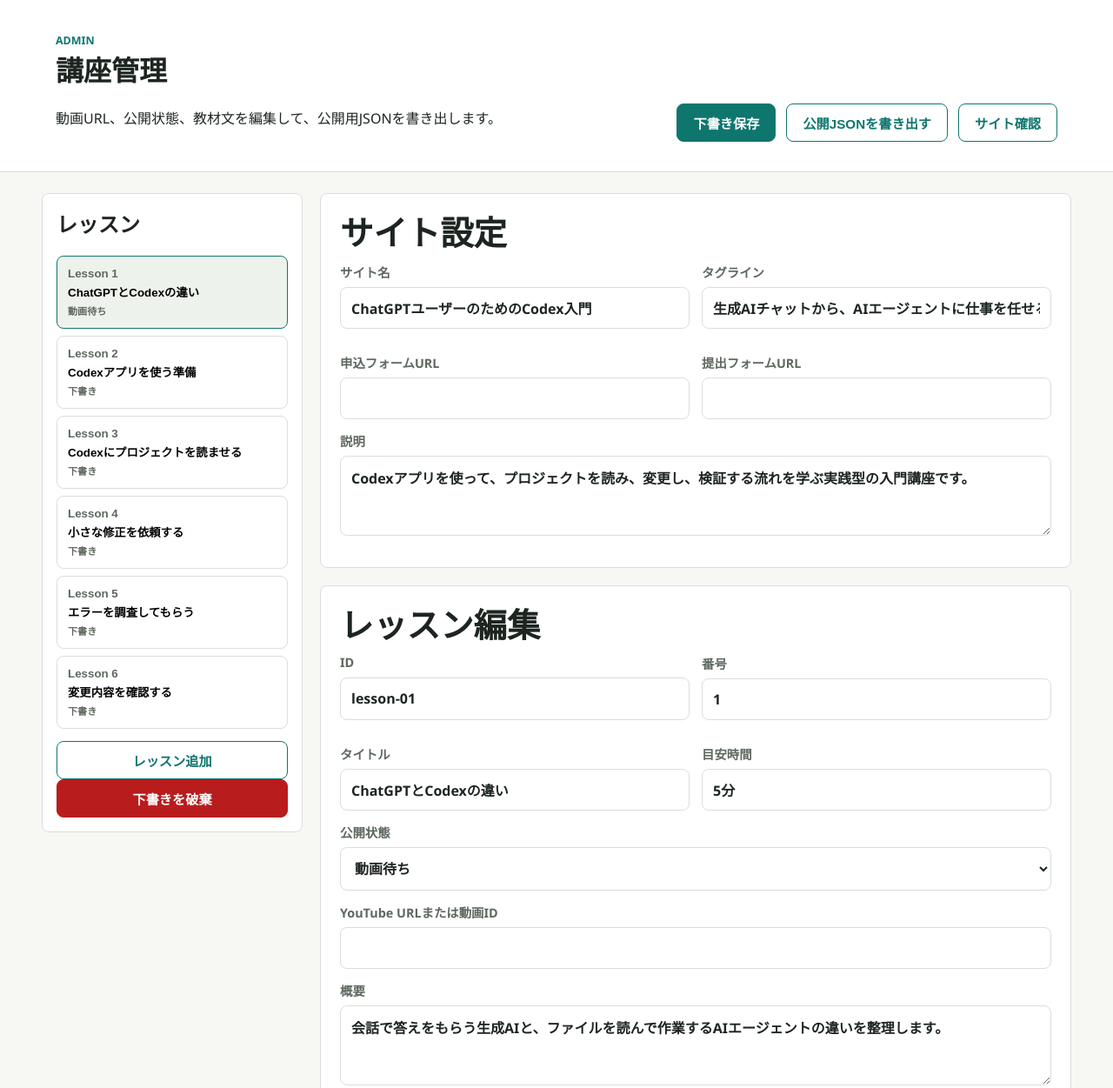
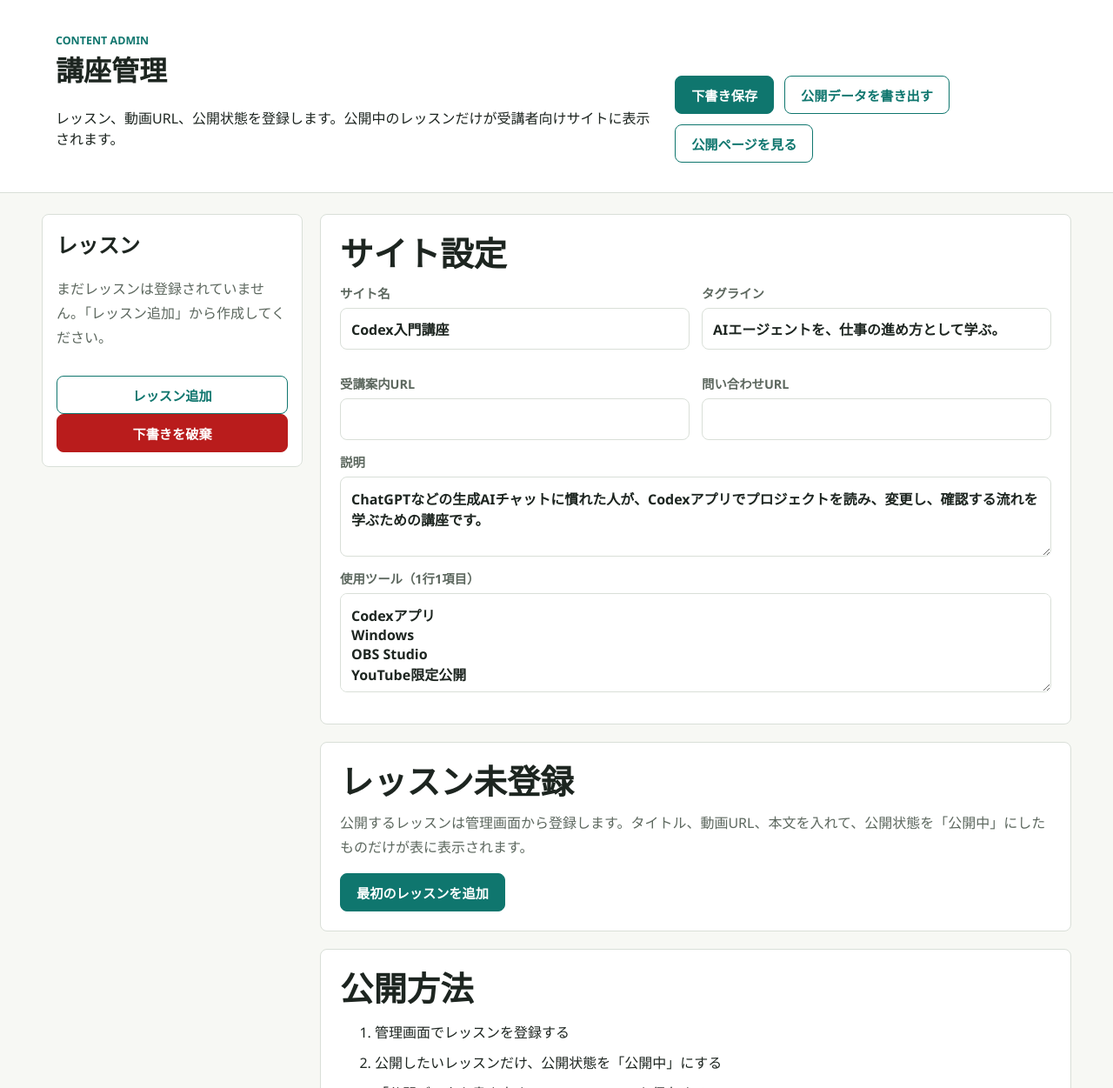
Before and after one commit to kali-n-coder/codex-ai-agent-course, a plain HTML site: page admin/index.html in a window 1280 px wide. Shown: the top 1251 px of the page at 87% size. Drawn offline with Linux system fonts and the light colour scheme.

Commit message:
Prepare production course publishing flow

```diff
--- a/assets/admin.js
+++ b/assets/admin.js
@@ -1,10 +1,10 @@
 const DATA_URL = "../data/course.json";
-const DRAFT_KEY = "codex-course-admin-draft";
+const DRAFT_KEY = "codex-course-admin-draft-v2";
 
 const statusLabels = {
   draft: "下書き",
-  "ready-for-video": "動画待ち",
   published: "公開中",
+  archived: "非公開",
 };
 
 let course = null;
@@ -44,7 +44,7 @@ function field(label, id, value, options = {}) {
   return `
     <label class="field">
       <span>${label}</span>
-      <input id="${id}" type="${type}" value="${escapeHtml(value)}" />
+      <input id="${id}" type="${type}" value="${escapeHtml(value ?? "")}" />
     </label>
   `;
 }
@@ -60,61 +60,58 @@ function joinLines(value) {
   return Array.isArray(value) ? value.join("\n") : "";
 }
 
-function selectedLesson() {
-  return course.lessons.find((lesson) => lesson.id === selectedLessonId) ?? course.lessons[0];
+function emptyLesson() {
+  const nextNumber = Math.max(0, ...(course.lessons ?? []).map((lesson) => Number(lesson.number) || 0)) + 1;
+  return {
+    id: `lesson-${String(nextNumber).padStart(2, "0")}`,
+    number: nextNumber,
+    title: "",
+    status: "draft",
+    duration: "",
+    videoUrl: "",
+    summary: "",
+    objectives: [],
+    steps: [],
+    prompt: "",
+    exercise: "",
+  };
 }
 
-function render() {
-  const lesson = selectedLesson();
-  selectedLessonId = lesson.id;
+function selectedLesson() {
+  return (course.lessons ?? []).find((lesson) => lesson.id === selectedLessonId) ?? null;
+}
 
-  document.querySelector("#admin").innerHTML = `
-    <header class="admin-shell__header">
-      <div>
-        <span class="eyebrow">Admin</span>
-        <h1>講座管理</h1>
-        <p>動画URL、公開状態、教材文を編集して、公開用JSONを書き出します。</p>
-      </div>
-      <div class="admin-actions">
-        <button id="saveDraft" class="button">下書き保存</button>
-        <button id="exportJson" class="button button--ghost">公開JSONを書き出す</button>
-        <a class="button button--ghost" href="../">サイト確認</a>
-      </div>
-    </header>
+function renderLessonList() {
+  const lessons = [...(course.lessons ?? [])].sort((a, b) => Number(a.number) - Number(b.number));
+  if (!lessons.length) {
+    return `<p class="note">まだレッスンは登録されていません。「レッスン追加」から作成してください。</p>`;
+  }
 
-    <main class="admin-shell">
-      <aside class="admin-sidebar">
-        <h2>レッスン</h2>
-        <div class="admin-lesson-list">
-          ${course.lessons
-            .sort((a, b) => a.number - b.number)
+  return lessons
     .map(
       (item) => `
-                <button class="${item.id === lesson.id ? "is-active" : ""}" data-select="${escapeHtml(item.id)}">
-                  <span>Lesson ${item.number}</span>
-                  <strong>${escapeHtml(item.title)}</strong>
+        <button class="${item.id === selectedLessonId ? "is-active" : ""}" data-select="${escapeHtml(item.id)}">
+          <span>Lesson ${escapeHtml(item.number)}</span>
+          <strong>${escapeHtml(item.title || "無題のレッスン")}</strong>
           <small>${statusLabels[item.status] ?? item.status}</small>
         </button>
       `,
     )
-            .join("")}
+    .join("");
+}
+
+function renderLessonEditor(lesson) {
+  if (!lesson) {
+    return `
+      <div class="editor-section">
+        <h2>レッスン未登録</h2>
+        <p class="note">公開するレッスンは管理画面から登録します。タイトル、動画URL、本文を入れて、公開状態を「公開中」にしたものだけが表に表示されます。</p>
+        <button id="addFirstLesson" class="button">最初のレッスンを追加</button>
       </div>
-        <button id="addLesson" class="button button--full button--ghost">レッスン追加</button>
-        <button id="resetDraft" class="button button--full button--danger">下書きを破棄</button>
-      </aside>
+    `;
+  }
 
-      <section class="admin-editor">
-        <div class="editor-section">
-          <h2>サイト設定</h2>
-          <div class="editor-grid">
-            ${field("サイト名", "siteTitle", course.site.title)}
-            ${field("タグライン", "siteTagline", course.site.tagline)}
-            ${field("申込フォームURL", "siteApplyUrl", course.site.applyUrl)}
-            ${field("提出フォームURL", "siteSubmitUrl", course.site.submitUrl)}
-          </div>
-          ${field("説明", "siteDescription", course.site.description, { type: "textarea", rows: 3 })}
-        </div>
-
+  return `
     <div class="editor-section">
       <h2>レッスン編集</h2>
       <div class="editor-grid">
@@ -135,28 +132,69 @@ function render() {
 
       ${field("YouTube URLまたは動画ID", "lessonVideoUrl", lesson.videoUrl)}
       ${field("概要", "lessonSummary", lesson.summary, { type: "textarea", rows: 3 })}
-          ${field("到達目標（1行1項目）", "lessonObjectives", joinLines(lesson.objectives), { type: "textarea", rows: 5 })}
+      ${field("このレッスンで学ぶこと（1行1項目）", "lessonObjectives", joinLines(lesson.objectives), { type: "textarea", rows: 5 })}
       ${field("進め方（1行1項目）", "lessonSteps", joinLines(lesson.steps), { type: "textarea", rows: 5 })}
-          ${field("Codexへの依頼文", "lessonPrompt", lesson.prompt, { type: "textarea", rows: 5 })}
+      ${field("Codexへの依頼例", "lessonPrompt", lesson.prompt, { type: "textarea", rows: 5 })}
       ${field("演習", "lessonExercise", lesson.exercise, { type: "textarea", rows: 4 })}
-          ${field("テロップ案", "lessonCaption", lesson.captionDraft, { type: "textarea", rows: 4 })}
 
       <div class="admin-actions">
-            <button id="applyLesson" class="button">このレッスンを反映</button>
+        <button id="applyLesson" class="button">変更を反映</button>
         <button id="duplicateLesson" class="button button--ghost">複製</button>
         <button id="deleteLesson" class="button button--danger">削除</button>
       </div>
     </div>
+  `;
+}
+
+function render() {
+  const lesson = selectedLesson();
+
+  document.querySelector("#admin").innerHTML = `
+    <header class="admin-shell__header">
+      <div>
+        <span class="eyebrow">Content Admin</span>
+        <h1>講座管理</h1>
+        <p>レッスン、動画URL、公開状態を登録します。公開中のレッスンだけが受講者向けサイトに表示されます。</p>
+      </div>
+      <div class="admin-actions">
+        <button id="saveDraft" class="button">下書き保存</button>
+        <button id="exportJson" class="button button--ghost">公開データを書き出す</button>
+        <a class="button button--ghost" href="../">公開ページを見る</a>
+      </div>
+    </header>
+
+    <main class="admin-shell">
+      <aside class="admin-sidebar">
+        <h2>レッスン</h2>
+        <div class="admin-lesson-list">${renderLessonList()}</div>
+        <button id="addLesson" class="button button--full button--ghost">レッスン追加</button>
+        <button id="resetDraft" class="button button--full button--danger">下書きを破棄</button>
+      </aside>
+
+      <section class="admin-editor">
+        <div class="editor-section">
+          <h2>サイト設定</h2>
+          <div class="editor-grid">
+            ${field("サイト名", "siteTitle", course.site.title)}
+            ${field("タグライン", "siteTagline", course.site.tagline)}
+            ${field("受講案内URL", "siteApplyUrl", course.site.applyUrl)}
+            ${field("問い合わせURL", "siteContactUrl", course.site.contactUrl)}
+          </div>
+          ${field("説明", "siteDescription", course.site.description, { type: "textarea", rows: 3 })}
+          ${field("使用ツール（1行1項目）", "siteTools", joinLines(course.tools), { type: "textarea", rows: 4 })}
+        </div>
+
+        ${renderLessonEditor(lesson)}
 
         <div class="editor-section">
-          <h2>公開手順</h2>
+          <h2>公開方法</h2>
           <ol class="publish-list">
-            <li>編集後に「下書き保存」を押す</li>
-            <li>「公開JSONを書き出す」で course.json をダウンロード</li>
-            <li>data/course.json に置き換える</li>
-            <li>Cloudflare Pagesにデプロイする</li>
+            <li>管理画面でレッスンを登録する</li>
+            <li>公開したいレッスンだけ、公開状態を「公開中」にする</li>
+            <li>「公開データを書き出す」で course.json を保存する</li>
+            <li>data/course.json を置き換えてデプロイする</li>
           </ol>
-          <p class="note">静的サイトなので、サーバーなしで無料公開できます。管理画面から本番へ直接保存したい場合は、次段階でSupabaseかGitHub連携を追加します。</p>
+          <p class="note">この管理画面は無料運用向けの静的エディタです。ログイン付きの本格管理画面にする場合は、次段階でCloudflare Pages FunctionsやSupabaseを追加します。</p>
         </div>
       </section>
     </main>
@@ -170,12 +208,16 @@ function updateSiteFromForm() {
   course.site.tagline = document.querySelector("#siteTagline").value.trim();
   course.site.description = document.querySelector("#siteDescription").value.trim();
   course.site.applyUrl = document.querySelector("#siteApplyUrl").value.trim();
-  course.site.submitUrl = document.querySelector("#siteSubmitUrl").value.trim();
+  course.site.contactUrl = document.querySelector("#siteContactUrl").value.trim();
+  course.tools = splitLines(document.querySelector("#siteTools").value);
 }
 
 function updateLessonFromForm() {
   const lesson = selectedLesson();
-  const newId = document.querySelector("#lessonId").value.trim() || lesson.id;
+  if (!lesson) return;
+
+  const oldId = lesson.id;
+  const newId = document.querySelector("#lessonId").value.trim() || oldId;
   lesson.id = newId;
   selectedLessonId = newId;
   lesson.number = Number(document.querySelector("#lessonNumber").value) || lesson.number;
@@ -188,7 +230,17 @@ function updateLessonFromForm() {
   lesson.steps = splitLines(document.querySelector("#lessonSteps").value);
   lesson.prompt = document.querySelector("#lessonPrompt").value.trim();
   lesson.exercise = document.querySelector("#lessonExercise").value.trim();
-  lesson.captionDraft = document.querySelector("#lessonCaption").value.trim();
+}
+
+function addLesson() {
+  updateSiteFromForm();
+  updateLessonFromForm();
+  course.lessons = course.lessons ?? [];
+  const lesson = emptyLesson();
+  course.lessons.push(lesson);
+  selectedLessonId = lesson.id;
+  saveDraft();
+  render();
 }
 
 function downloadJson() {
@@ -215,7 +267,10 @@ function bindEvents() {
     });
   });
 
-  document.querySelector("#applyLesson").addEventListener("click", () => {
+  document.querySelector("#addLesson")?.addEventListener("click", addLesson);
+  document.querySelector("#addFirstLesson")?.addEventListener("click", addLesson);
+
+  document.querySelector("#applyLesson")?.addEventListener("click", () => {
     updateSiteFromForm();
     updateLessonFromForm();
     saveDraft();
@@ -230,39 +285,16 @@ function bindEvents() {
 
   document.querySelector("#exportJson").addEventListener("click", downloadJson);
 
-  document.querySelector("#addLesson").addEventListener("click", () => {
-    updateSiteFromForm();
-    updateLessonFromForm();
-    const nextNumber = Math.max(...course.lessons.map((lesson) => lesson.number)) + 1;
-    const id = `lesson-${String(nextNumber).padStart(2, "0")}`;
-    course.lessons.push({
-      id,
-      number: nextNumber,
-      title: "新しいレッスン",
-      status: "draft",
-      duration: "5分",
-      videoUrl: "",
-      summary: "",
-      objectives: [],
-      steps: [],
-      prompt: "",
-      exercise: "",
-      captionDraft: "",
-    });
-    selectedLessonId = id;
-    saveDraft();
-    render();
-  });
-
-  document.querySelector("#duplicateLesson").addEventListener("click", () => {
+  document.querySelector("#duplicateLesson")?.addEventListener("click", () => {
     updateSiteFromForm();
     updateLessonFromForm();
     const source = selectedLesson();
-    const nextNumber = Math.max(...course.lessons.map((lesson) => lesson.number)) + 1;
+    if (!source) return;
     const copy = structuredClone(source);
+    const nextNumber = Math.max(0, ...(course.lessons ?? []).map((lesson) => Number(lesson.number) || 0)) + 1;
     copy.id = `lesson-${String(nextNumber).padStart(2, "0")}`;
     copy.number = nextNumber;
-    copy.title = `${source.title} のコピー`;
+    copy.title = `${source.title || "無題のレッスン"} のコピー`;
     copy.status = "draft";
     course.lessons.push(copy);
     selectedLessonId = copy.id;
@@ -270,10 +302,9 @@ function bindEvents() {
     render();
   });
 
-  document.querySelector("#deleteLesson").addEventListener("click", () => {
-    if (course.lessons.length <= 1) return;
-    course.lessons = course.lessons.filter((lesson) => lesson.id !== selectedLessonId);
-    selectedLessonId = course.lessons[0].id;
+  document.querySelector("#deleteLesson")?.addEventListener("click", () => {
+    course.lessons = (course.lessons ?? []).filter((lesson) => lesson.id !== selectedLessonId);
+    selectedLessonId = course.lessons[0]?.id ?? "";
     saveDraft();
     render();
   });
@@ -288,7 +319,8 @@ async function init() {
   const root = document.querySelector("#admin");
   try {
     course = await loadInitialData();
-    selectedLessonId = course.lessons[0]?.id;
+    course.lessons = course.lessons ?? [];
+    selectedLessonId = course.lessons[0]?.id ?? "";
     render();
   } catch (error) {
     root.innerHTML = `<main class="error-page"><h1>管理画面エラー</h1><p>${escapeHtml(error.message)}</p></main>`;
--- a/data/course.json
+++ b/data/course.json
@@ -1,153 +1,18 @@
 {
   "site": {
-    "title": "ChatGPTユーザーのためのCodex入門",
-    "tagline": "生成AIチャットから、AIエージェントに仕事を任せる人へ。",
-    "description": "Codexアプリを使って、プロジェクトを読み、変更し、検証する流れを学ぶ実践型の入門講座です。",
+    "title": "Codex入門講座",
+    "tagline": "AIエージェントを、仕事の進め方として学ぶ。",
+    "description": "ChatGPTなどの生成AIチャットに慣れた人が、Codexアプリでプロジェクトを読み、変更し、確認する流れを学ぶための講座です。",
+    "status": "preparing",
     "applyUrl": "",
-    "submitUrl": "",
-    "youtubeChannelUrl": "",
+    "contactUrl": "",
     "updatedAt": "2026-06-13"
   },
   "tools": [
     "Codexアプリ",
-    "Google Chrome",
+    "Windows",
     "OBS Studio",
-    "YouTube限定公開",
-    "Google Forms",
-    "Cloudflare Pages"
+    "YouTube限定公開"
   ],
-  "lessons": [
-    {
-      "id": "lesson-01",
-      "number": 1,
-      "title": "ChatGPTとCodexの違い",
-      "status": "ready-for-video",
-      "duration": "5分",
-      "videoUrl": "",
-      "summary": "会話で答えをもらう生成AIと、ファイルを読んで作業するAIエージェントの違いを整理します。",
-      "objectives": [
-        "ChatGPTとCodexの役割の違いを説明できる",
-        "Codexに任せられる作業の範囲を知る",
-        "最初に任せるべき小さな仕事を選べる"
-      ],
-      "steps": [
-        "ChatGPTは相談・文章生成が中心であることを確認する",
-        "Codexはプロジェクトを読み、ファイル編集やコマンド実行まで扱えることを確認する",
-        "小さなデモとして、既存フォルダの説明を依頼する"
-      ],
-      "prompt": "このプロジェクトの目的、主要なファイル、起動方法を初心者向けに説明してください。まだ変更はしないでください。",
-      "exercise": "身近なフォルダや小さなサンプルプロジェクトをCodexに読ませ、何をするプロジェクトか説明してもらいましょう。",
-      "captionDraft": "Codexは、答えを返すだけでなく、作業対象のファイルを読み、変更し、確認まで進められるAIエージェントです。"
-    },
-    {
-      "id": "lesson-02",
-      "number": 2,
-      "title": "Codexアプリを使う準備",
-      "status": "draft",
-      "duration": "6分",
-      "videoUrl": "",
-      "summary": "WindowsでCodexアプリを起動し、録画や学習に使いやすい作業フォルダを準備します。",
-      "objectives": [
-        "録画や学習用の安全な作業場所を作れる",
-        "Codexアプリで作業フォルダを開ける",
-        "ログインや個人情報が映る場面を避けられる"
-      ],
-      "steps": [
-        "作業フォルダ C:\\codex-lessons を確認する",
-        "Codexアプリを起動する",
-        "ログインや認証画面は録画しないことを確認する"
-      ],
-      "prompt": "C:\\codex-lessons の中身を確認して、講座制作に必要なフォルダ構成を説明してください。",
-      "exercise": "録画前チェックリストを作り、個人情報が映らない状態になっているか確認しましょう。",
-      "captionDraft": "録画用の作業は、専用ユーザーと専用フォルダに集約しておくと安全です。"
-    },
-    {
-      "id": "lesson-03",
-      "number": 3,
-      "title": "Codexにプロジェクトを読ませる",
-      "status": "draft",
-      "duration": "7分",
-      "videoUrl": "",
-      "summary": "いきなり変更を頼まず、まずは構成・目的・起動方法を説明してもらう流れを学びます。",
-      "objectives": [
-        "変更前にプロジェクト理解を依頼できる",
-        "Codexの説明を見て作業対象を把握できる",
-        "追加質問で不明点を掘り下げられる"
-      ],
-      "steps": [
-        "demo-projects/hello-codex を開く",
-        "Codexにファイル構成の説明を依頼する",
-        "HTML、CSS、JavaScriptの役割を確認する"
-      ],
-      "prompt": "demo-projects/hello-codex を読んで、各ファイルの役割と、このプロジェクトでできることを初心者向けに説明してください。変更はまだしないでください。",
-      "exercise": "Codexの説明をもとに、どのファイルを変更すれば見た目が変わるか答えてみましょう。",
-      "captionDraft": "AIエージェントに作業を任せる前に、まず現在地を説明してもらいます。"
-    },
-    {
-      "id": "lesson-04",
-      "number": 4,
-      "title": "小さな修正を依頼する",
-      "status": "draft",
-      "duration": "8分",
-      "videoUrl": "",
-      "summary": "ボタン文言や色変更のような小さな修正を、目的と確認条件つきでCodexに依頼します。",
-      "objectives": [
-        "曖昧すぎない修正依頼を書ける",
-        "変更後に何を確認するか指定できる",
-        "差分を見て変更内容を判断できる"
-      ],
-      "steps": [
-        "修正したい箇所を決める",
-        "Codexに目的、制約、確認方法を渡す",
-        "変更後の画面と差分を確認する"
-      ],
-      "prompt": "hello-codex のボタン文言を初心者向けにわかりやすくし、全体の見た目に合うようにCSSを少しだけ調整してください。変更後に編集したファイルと確認方法を説明してください。",
-      "exercise": "同じプロジェクトで、見出し文言か背景色のどちらかをCodexに変更してもらいましょう。",
-      "captionDraft": "小さな変更から頼むと、Codexの作業の進め方と確認方法が見えやすくなります。"
-    },
-    {
-      "id": "lesson-05",
-      "number": 5,
-      "title": "エラーを調査してもらう",
-      "status": "draft",
-      "duration": "8分",
-      "videoUrl": "",
-      "summary": "エラー文を貼るだけでなく、再現手順と期待する状態を渡して原因調査を依頼します。",
-      "objectives": [
-        "エラー調査に必要な情報を渡せる",
-        "原因候補と修正案を分けて読める",
-        "修正後に再確認を依頼できる"
-      ],
-      "steps": [
-        "エラーが起きる操作を整理する",
-        "エラー文と再現手順をCodexに渡す",
-        "修正後に同じ手順で確認する"
-      ],
-      "prompt": "次のエラーの原因を調査してください。まず原因候補を説明し、必要なら最小限の修正だけ行ってください。修正後の確認手順も教えてください。",
-      "exercise": "わざと小さなミスを入れたサンプルを用意し、Codexに原因調査を依頼してみましょう。",
-      "captionDraft": "エラー調査では、エラー文だけでなく、何をしたら起きたかを渡すのが大事です。"
-    },
-    {
-      "id": "lesson-06",
-      "number": 6,
-      "title": "変更内容を確認する",
-      "status": "draft",
-      "duration": "7分",
-      "videoUrl": "",
-      "summary": "Codexに任せっぱなしにせず、差分・画面・動作を確認して安全に使う基本を学びます。",
-      "objectives": [
-        "変更されたファイルを確認できる",
-        "差分の要点をCodexに説明させられる",
-        "公開前に見るべきチェック項目がわかる"
-      ],
-      "steps": [
-        "変更ファイルの一覧を確認する",
-        "差分の要点をCodexに説明してもらう",
-        "画面と動作を確認してから次へ進む"
-      ],
-      "prompt": "今回の変更内容を、初心者にもわかるようにファイル別に説明してください。意図しない変更がないか確認する観点も挙げてください。",
-      "exercise": "前のレッスンで行った変更について、Codexに差分の説明と確認観点を出してもらいましょう。",
-      "captionDraft": "AIエージェントを使うほど、最後に確認する力が重要になります。"
-    }
-  ]
+  "lessons": []
 }
```
Also changed, not shown: assets/app.js (+74 -87 lines), assets/styles.css (+21 -0 lines), index.html (+2 -2 lines), 1 other file. Lines whose indentation alone changed are shown as unchanged.
